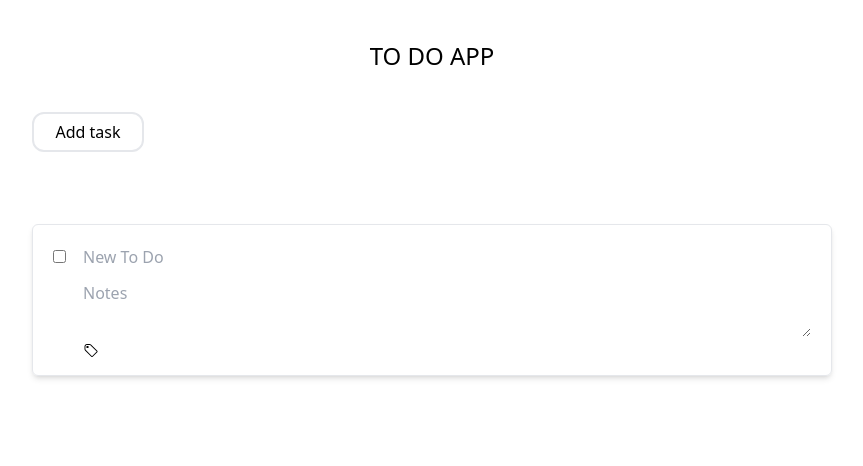
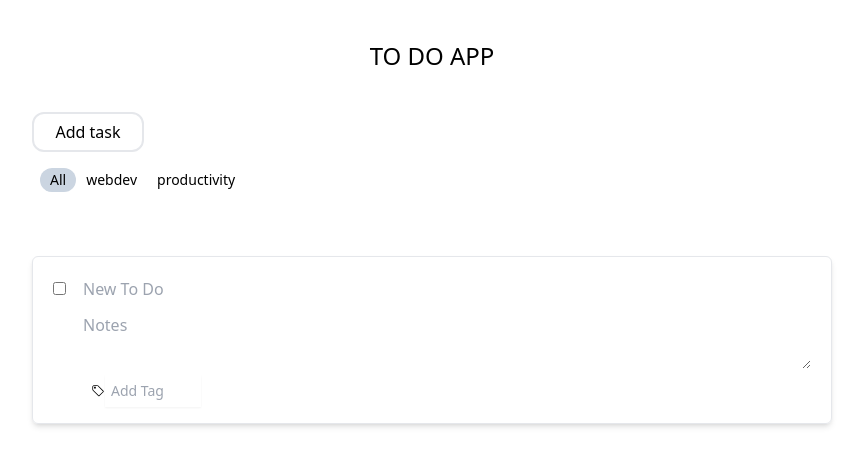
Before and after one commit to Hack-Weekly/turquoise-cobra-1, a Next.js app: page / in a window 1280 px wide. Both pictures are taken after a click on the button "Add task". Shown: the top 466 px of the page, without its empty margins (208-1071 px from the left). Built offline with nearby package versions, Linux system fonts and the light colour scheme.

Commit message:
Add tags

```diff
--- a/package.json
+++ b/package.json
@@ -12,6 +12,8 @@
     "@types/node": "18.14.6",
     "@types/react": "18.0.28",
     "@types/react-dom": "18.0.11",
+    "classnames": "^2.3.2",
+    "downshift": "^7.4.0",
     "nanoid": "^4.0.1",
     "next": "13.2.3",
     "react": "18.2.0",
--- a/src/features/Todo/TaskCard/index.tsx
+++ b/src/features/Todo/TaskCard/index.tsx
@@ -1,10 +1,13 @@
 import React, {useState} from "react";
 import ClickAwayListener from 'react-click-away-listener';
-import { GoTag } from "react-icons/go";
+import { GoTag, GoX } from "react-icons/go";
+import { RiCloseCircleFill } from "react-icons/ri"
 import { Task } from "@/features/types";
 import {useTodoStore} from "@/features/state";
+import TaskTagPicker from "@/features/Todo/TaskTagPicker";
 
 export type ITaskCard = {
+  autoFocus?: boolean
   task: Task
 }
 
@@ -14,6 +17,7 @@ export function TaskInput(props: ITaskCard) {
   const editName = useTodoStore(state => state.editName)
   const editNotes = useTodoStore(state => state.editNotes)
   const markCompletion = useTodoStore(state => state.markCompletion)
+  const removeTag = useTodoStore(state => state.removeTag)
 
   const handleTitleChange = (e: React.ChangeEvent<HTMLInputElement>) => {
     e.preventDefault();
@@ -41,11 +45,18 @@ export function TaskInput(props: ITaskCard) {
     <ClickAwayListener onClickAway={handleClickAway}>
       <div className={"grid grid-cols-[30px_auto] px-5 rounded-md " + (focused ? "border border-gray-200 shadow-md my-8 py-4" : "")}>
         <label className="py-1">
-          <input className="truncate" type="checkbox" id="task-id" checked={task.done} onChange={handleCompletionChange} />
+          <input
+            className="truncate"
+            type="checkbox"
+            id="task-id"
+            checked={task.done}
+            onChange={handleCompletionChange}
+            onFocus={handleFocus}
+          />
         </label>
         <label htmlFor="task-id" className="inline-block">
           <input
-            autoFocus
+            autoFocus={props.autoFocus}
             onFocus={handleFocus}
             type="text"
             value={task.name}
@@ -55,7 +66,8 @@ export function TaskInput(props: ITaskCard) {
           />
         </label>
         <div />
-        {focused && (
+        {focused
+          ? (
             <div>
               <textarea
                 onFocus={handleFocus}
@@ -64,11 +76,30 @@ export function TaskInput(props: ITaskCard) {
                 onChange={handleNotesChange}
                 className="flex-1 w-full py-2 rounded-lg focus:outline-none"
               />
-            <div className="flex flex-end justify-items-end">
+              <div className="flex items-center">
+                <ul className="">
+                  {props.task.tags.map(tag => (
+                    <li className="bg-green-300 text-sm text-green-700 font-medium px-2 mr-1 rounded-xl items-center inline-block" key={tag}>
+                      <span>{tag}</span>
+                      <button onClick={() => removeTag(task.id, tag)} className="inline-block pl-1"><RiCloseCircleFill className="inline-block" /></button>
+                    </li>
+                  ))}
+                  <li className="text-sm px-2 mr-1 rounded-xl items-center inline-flex">
                     <GoTag />
+                    <TaskTagPicker task={task} />
+                  </li>
+                </ul>
               </div>
             </div>
-        )}
+          )
+          : (
+            <ul className="">
+              {props.task.tags.map(tag => (
+                <li className="text-sm font-medium text-stone-500 border-stone-500 border px-2 mr-1 rounded-xl mb-2 inline-block" key={tag}>{tag}</li>
+              ))}
+            </ul>
+          )
+        }
       </div>
     </ClickAwayListener>
   );
--- /dev/null
+++ b/src/features/Todo/TaskTagPicker/index.tsx
@@ -0,0 +1,105 @@
+import React, {useMemo, useState} from 'react'
+import Downshift from 'downshift'
+import cx from 'classnames'
+import {GoTag} from "react-icons/go";
+import {getTags, useTodoStore} from "@/features/state";
+import {Task} from "@/features/types";
+
+export type ITaskTagPicker = {
+  task: Task
+}
+export function TaskTagPicker (props: ITaskTagPicker) {
+  const { task } = props
+  const addTag = useTodoStore(state => state.addTag)
+  const [tag, setTag] = useState("")
+
+  const possibleTags = useTodoStore(state => getTags(state, task))
+  const tags = useMemo(() => {
+    const tags = possibleTags.map(tag => ({ value: tag, label: tag }))
+
+    if (tag && possibleTags.indexOf(tag) == -1 && task.tags.indexOf(tag) == -1) {
+      return [...tags, { value: tag, label: `Add Tag "${tag}"` }]
+    } else {
+      return tags
+    }
+  }, [tag, possibleTags, task])
+
+  return (
+    <Downshift
+      onChange={(selection, helpers) => {
+        if (selection) {
+          addTag(props.task.id, selection.value)
+          helpers.clearSelection()
+          helpers.openMenu()
+        }
+      }}
+      onInputValueChange={tag => setTag(tag)}
+      itemToString={item => item ? item.value : ''}
+    >
+      {({
+          getInputProps,
+          getItemProps,
+          getMenuProps,
+          getRootProps,
+          highlightedIndex,
+          inputValue,
+          isOpen,
+          openMenu,
+          selectedItem,
+        }) => (
+        <div className="text-sm">
+          <div className="flex flex-col gap-1">
+            <div
+              className="flex shadow-sm bg-white gap-0.5"
+              {...getRootProps({}, {suppressRefError: true})}
+            >
+              <input
+                placeholder="Add Tag"
+                className="w-24 p-1.5 focus:bg-slate-100 focus:outline-none rounded-md"
+                {...getInputProps({ onFocus: openMenu })}
+              />
+            </div>
+          </div>
+          <ul
+            className={`absolute bg-white mt-1 shadow-md max-h-80 overflow-scroll p-0 ${
+              !(isOpen && tags.length) && 'hidden'
+            }`}
+            {...getMenuProps()}
+          >
+            {isOpen
+              ? tags
+                .filter(
+                  tag =>
+                    !inputValue ||
+                    tag.value
+                      .toLowerCase()
+                      .includes(inputValue.toLowerCase())
+                )
+                .map((item, index) => (
+                  <li
+                    className={cx(
+                      highlightedIndex === index && 'bg-blue-300',
+                      selectedItem === item && 'font-bold',
+                      'py-1 px-2 flex flex-col rounded-md',
+                    )}
+                    {...getItemProps({
+                      key: item.value,
+                      index,
+                      item,
+                    })}
+                  >
+                    <span>
+                      <GoTag className="inline-block mr-2" />
+                      {item.label}
+                    </span>
+                  </li>
+                ))
+              : null}
+          </ul>
+        </div>
+      )}
+    </Downshift>
+  )
+}
+
+export default TaskTagPicker
--- a/src/features/Todo/TaskView/index.tsx
+++ b/src/features/Todo/TaskView/index.tsx
@@ -1,21 +1,72 @@
-import React, {useState} from "react";
+import React, {useEffect, useMemo, useRef, useState} from "react";
 import TaskCard from "@/features/Todo/TaskCard";
-import {useTodoStore} from "@/features/state";
+import cx from "classnames";
+import {getTags, useTodoStore} from "@/features/state";
 
 export function TaskView() {
+  const [selectedTag, setSelectedTag] = useState<string>("")
+
   const tasks = useTodoStore(state => Object.values(state.tasks))
+  const tags = useTodoStore(state => getTags(state))
   const addTask = useTodoStore(state => state.addTask)
+
+  const filteredTasks = useMemo(
+    () => {
+      if (selectedTag) {
+        return tasks.filter(task => task.tags.indexOf(selectedTag) !== -1)
+      } else {
+        return tasks
+      }
+    },
+    [tasks, selectedTag]
+  )
+  const addTaskWithSelectedTag = () => {
+    selectedTag != "" ? addTask([selectedTag]) : addTask()
+  }
+
+  // we should only auto-focus when a new task is created (i.e. not when new tag is selected)
+  const prevTagRef = useRef<string>("")
+  useEffect(() => {
+    prevTagRef.current = selectedTag
+  }, [selectedTag])
 
   return (
     <div className="max-w-[800px] mx-auto w-full justify-center">
       <div className="h-fit mx-auto">
         <h1 className="text-2xl text-center my-10"> TO DO APP </h1>
-        <button
-          onClick={() => addTask()}
-          className="w-28 mx-auto mb-10 h-10 border-2 rounded-xl"
-        >
-          Add task
-        </button>
+        <div className="mb-4">
+          <button
+            onClick={addTaskWithSelectedTag}
+            className="w-28 mb-4 mx-auto h-10 border-2 rounded-xl"
+          >
+            Add task
+          </button>
+          <div className="mb-8">
+            <div className="font-medium text-sm px-2 mr-1 rounded-xl items-center">
+              <button
+                className={cx(
+                  selectedTag === "" && "bg-slate-300",
+                  "border-2 border-transparent hover:border-slate-300 px-2 rounded-xl inline-block"
+                )}
+                onClick={() => setSelectedTag("")}
+              >
+                All
+              </button>
+              {tags.map(tag => (
+                <button
+                  key={tag}
+                  className={cx(
+                    selectedTag === tag && "bg-slate-300",
+                    "border-2 border-transparent hover:border-slate-300 px-2 rounded-xl inline-block"
+                  )}
+                  onClick={() => setSelectedTag(tag)}
+                >
+                  {tag}
+                </button>
+              ))}
+            </div>
+          </div>
+        </div>
       </div>
       <div className="">
         {tasks.length == 0 ? (
@@ -24,8 +75,9 @@ export function TaskView() {
           </div>
         ) : (
           <section className="flex flex-col">
-            {tasks.map((task) => (
+            {filteredTasks.map((task, index) => (
               <TaskCard
+                autoFocus={filteredTasks.length == (index + 1) && prevTagRef.current === selectedTag}
                 key={task.id}
                 task={task}
               />
--- a/src/features/state.ts
+++ b/src/features/state.ts
@@ -4,24 +4,61 @@ import { Task } from "@/features/types";
 
 interface TodoState {
   tasks: { [id:string]: Task }
-  addTask: (id?: string) => void
+  addTask: (tags?: string[], id?: string) => void
+  addTag: (id: string, tag: string) => void
+  removeTag: (id: string, tag: string) => void
   editName: (id: string, name: string) => void
   editNotes: (id: string, notes: string) => void
   markCompletion: (id: string, done: boolean) => void
 }
 
+// TODO: Optimize this
+export const getTags = (state: TodoState, exceptTask: Task | null = null) => {
+  const tagsSet = new Set(['webdev', 'productivity'])
+  for (const key in state.tasks) {
+    for (const tag of state.tasks[key].tags) {
+      tagsSet.add(tag)
+    }
+  }
+  if (exceptTask) {
+    for (const key of exceptTask.tags) {
+      tagsSet.delete(key)
+    }
+  }
+  return Array.from(tagsSet)
+}
+
+// TODO: should have used immer
 export const useTodoStore = create<TodoState>()((set) => ({
   tasks: {},
-  addTask: (id = nanoid()) => set((state) => ({
+  addTask: (tags = [], id = nanoid()) => set((state) => ({
     tasks: {
       ...state.tasks,
       [id]: {
         id,
         name: "",
         notes: "",
-        tags: [],
+        tags,
         createdAt: (new Date()).toString(),
         done: false
+      }
+    }
+  })),
+  addTag: (id, tag) => set((state) => ({
+    tasks: {
+      ...state.tasks,
+      [id]: {
+        ...state.tasks[id],
+        tags: state.tasks[id].tags.indexOf(tag) === -1 ? [...state.tasks[id].tags, tag] : state.tasks[id].tags
+      }
+    }
+  })),
+  removeTag: (id, tag) => set((state) => ({
+    tasks: {
+      ...state.tasks,
+      [id]: {
+        ...state.tasks[id],
+        tags: state.tasks[id].tags.filter((item) => item !== tag)
       }
     }
   })),
--- a/src/features/types.ts
+++ b/src/features/types.ts
@@ -1,17 +1,8 @@
-export type TaskTag = {
-  id: string;
-  name: string;
-  color: string;
-}
-
-export enum TaskStatus {
-}
-
 export type Task = {
   id: string;
   name: string;
   notes: string;
-  tags: TaskTag[]
+  tags: string[];
   // date string
   createdAt: string;
   done: boolean;
```
Also changed, not shown: 1 other file (tests, documents, lock files or other folders). Lines whose indentation alone changed are shown as unchanged.
